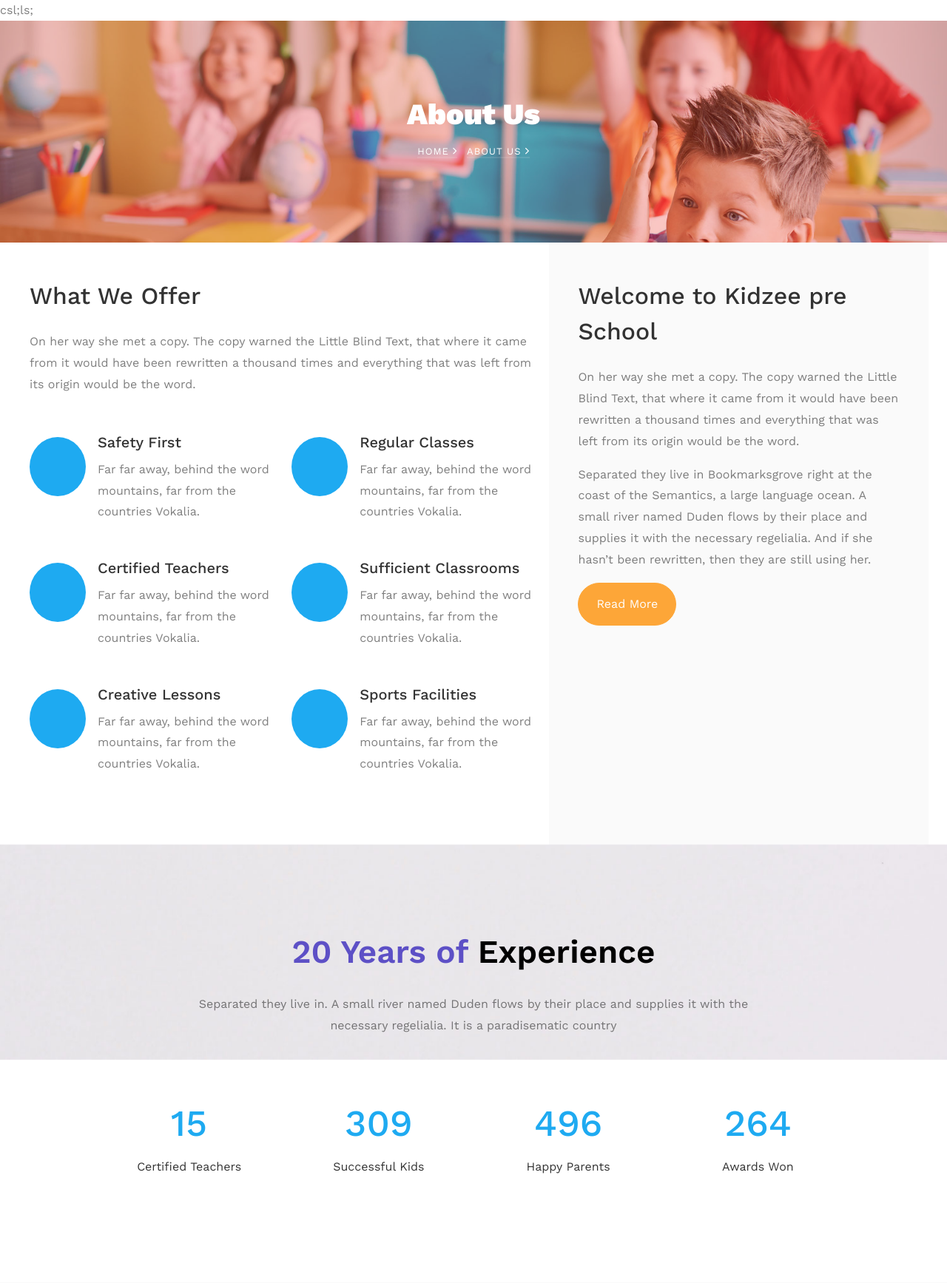
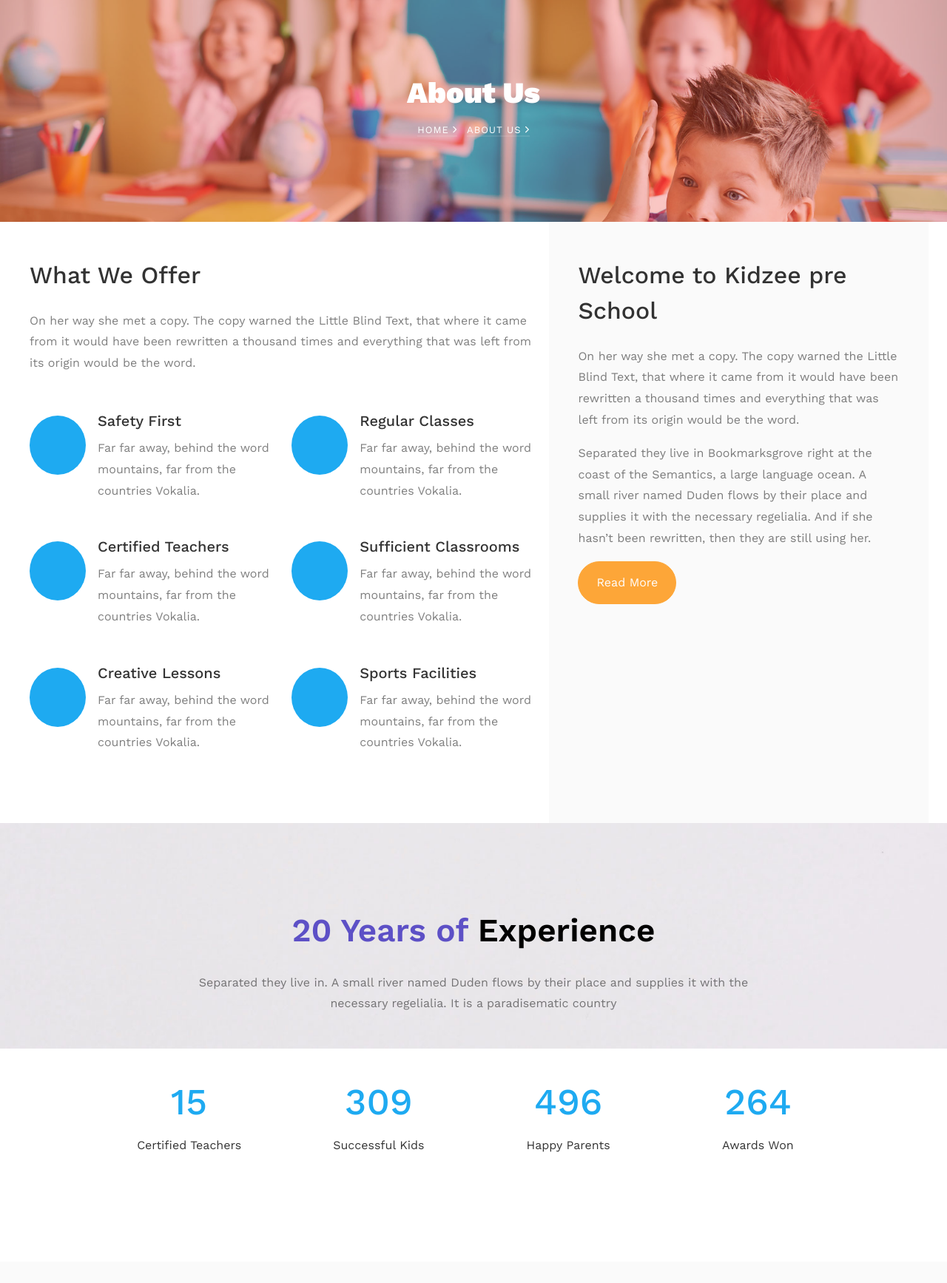
Before and after one commit to nagateja3012/LSMT, a Django app: page /about/ in a window 1280 px wide. Shown: the part 147-1882 px from the top of the page at 74% size. Run offline with Django 3.2, Linux system fonts and the light colour scheme; some libraries are stand-ins or nearby versions; some web fonts are replaced.

Commit message:
abouttest

```diff
--- a/templates/about.html
+++ b/templates/about.html
@@ -4,8 +4,6 @@
 {% block keyword %}{% endblock %}
 {% load static %}
 {% block content %}
-
-csl;ls;
     <section class="hero-wrap hero-wrap-2" style="background-image: url('/static/images/bg_2.jpg');">
       <div class="overlay"></div>
       <div class="container">
```
